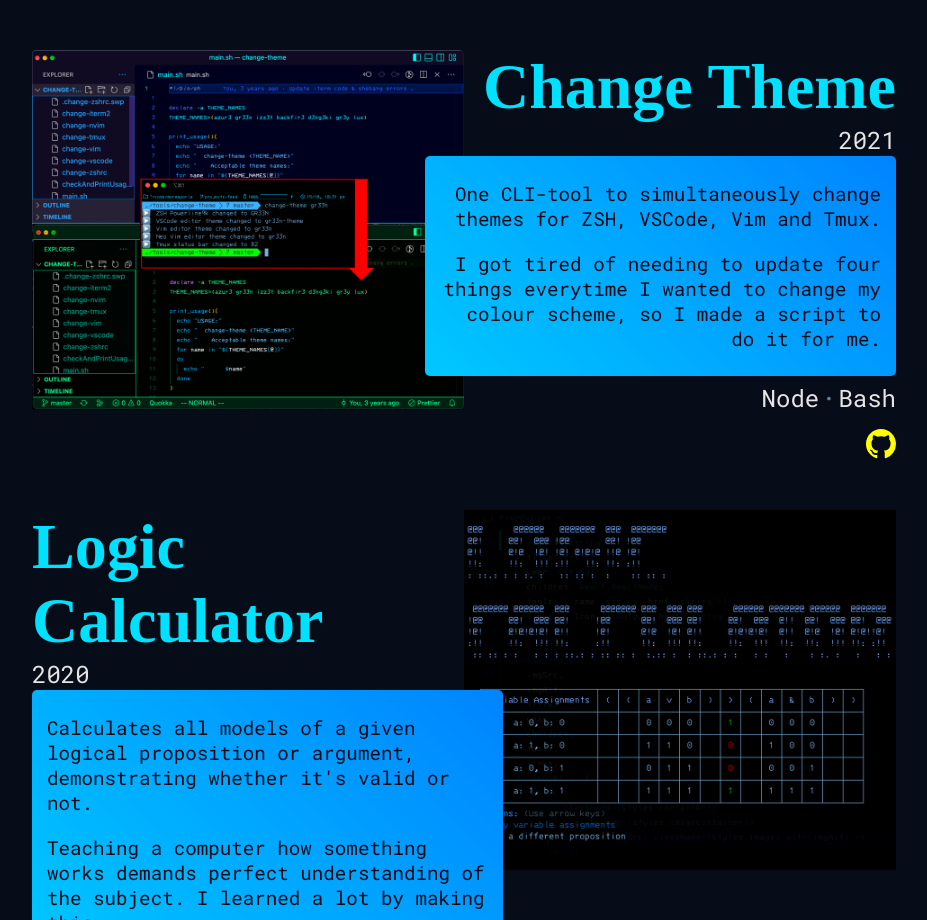
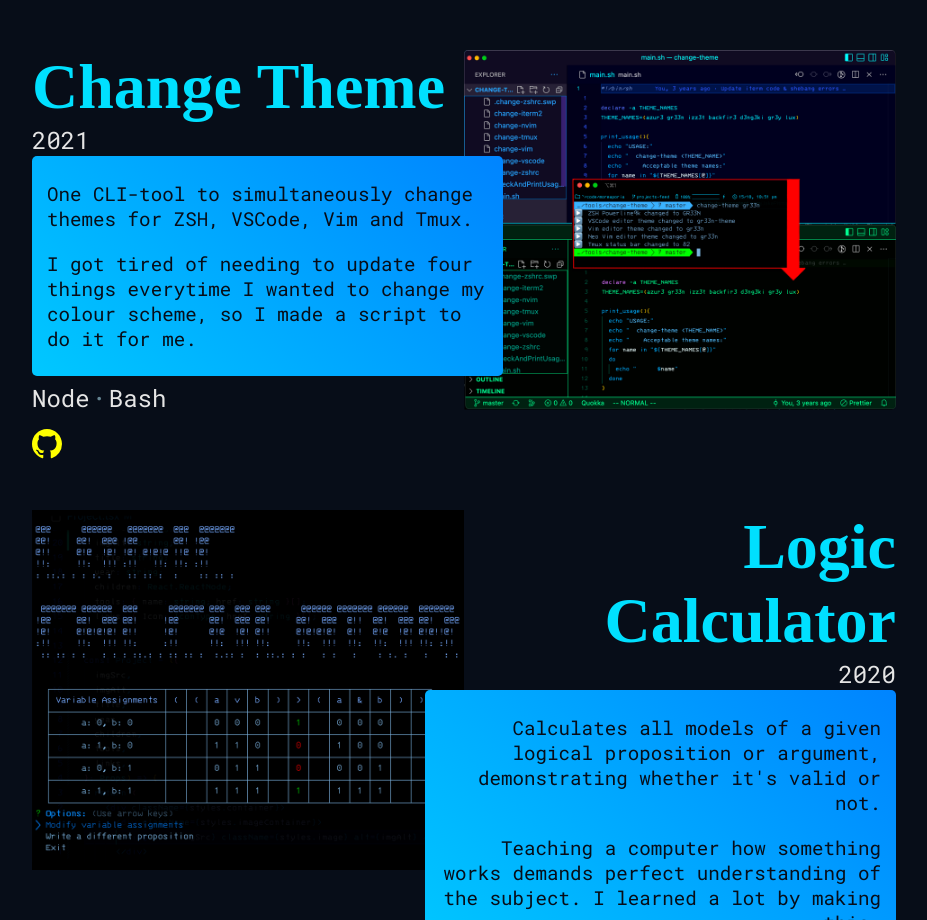
Before and after one commit to JakePitman/moreaporia, a React (Create React App) app: page /projects in a window 1280 px wide. Shown: the part 800-1720 px from the top of the page, without its empty margins (176-1103 px from the left). Built offline with nearby package versions, Linux system fonts and the light colour scheme; a web font is replaced by a local one.

Commit message:
Make default orientation info > image

```diff
--- a/src/components/ProjectsPage/Project.module.scss
+++ b/src/components/ProjectsPage/Project.module.scss
@@ -31,10 +31,12 @@ $containerHeight: 45vh;
   flex-direction: column;
   align-items: flex-end;
   justify-content: space-between;
+  align-items: flex-start;
 }
 
 .infoContainerReversed {
-  align-items: flex-start;
+  align-items: flex-end;
+  text-align: right;
 }
 
 .title {
--- a/src/components/ProjectsPage/Project.tsx
+++ b/src/components/ProjectsPage/Project.tsx
@@ -7,7 +7,7 @@ import { IconType } from "react-icons";
 import classNames from "classnames";
 
 const infoVariantsDefault = {
-  hidden: { opacity: 0, x: 100 },
+  hidden: { opacity: 0, x: -100 },
   drawSVG: (custom: number = 0) => ({
     opacity: 1,
     x: 0,
@@ -16,7 +16,7 @@ const infoVariantsDefault = {
 };
 const infoVariantsReversed = {
   ...infoVariantsDefault,
-  hidden: { ...infoVariantsDefault.hidden, x: -100 },
+  hidden: { ...infoVariantsDefault.hidden, x: 100 },
 };
 
 const imageVariants = {
@@ -68,15 +68,6 @@ const Project = ({
       viewport={{ once: true, margin: "-30%" }}
       initial="hidden"
     >
-      <div className={styles.imageContainer}>
-        <motion.img
-          src={imgSrc}
-          className={styles.image}
-          alt={imgAlt}
-          variants={imageVariants}
-        />
-        <Blueprint />
-      </div>
       <motion.div
         className={classNames({
           [styles.infoContainer]: true,
@@ -94,7 +85,6 @@ const Project = ({
           <motion.p
             className={classNames({
               [styles.subtext]: true,
-              [styles.textAlignRight]: !isReversed,
             })}
             style={{ color: colors.lightBlue }}
             custom={0.2}
@@ -106,7 +96,6 @@ const Project = ({
         <motion.div
           className={classNames({
             [styles.bodyTextContainer]: true,
-            [styles.textAlignRight]: !isReversed,
           })}
           custom={0.4}
           variants={infoVariants}
@@ -118,7 +107,6 @@ const Project = ({
             className={classNames({
               [styles.subtext]: true,
               [styles.tools]: true,
-              [styles.textAlignRight]: !isReversed,
             })}
             custom={0.6}
             variants={infoVariants}
@@ -144,7 +132,6 @@ const Project = ({
           <motion.p
             className={classNames({
               [styles.subtext]: true,
-              [styles.textAlignRight]: !isReversed,
             })}
             custom={1}
             variants={infoVariants}
@@ -164,6 +151,15 @@ const Project = ({
           </motion.p>
         </div>
       </motion.div>
+      <div className={styles.imageContainer}>
+        <motion.img
+          src={imgSrc}
+          className={styles.image}
+          alt={imgAlt}
+          variants={imageVariants}
+        />
+        <Blueprint />
+      </div>
     </motion.div>
   );
 };
```
